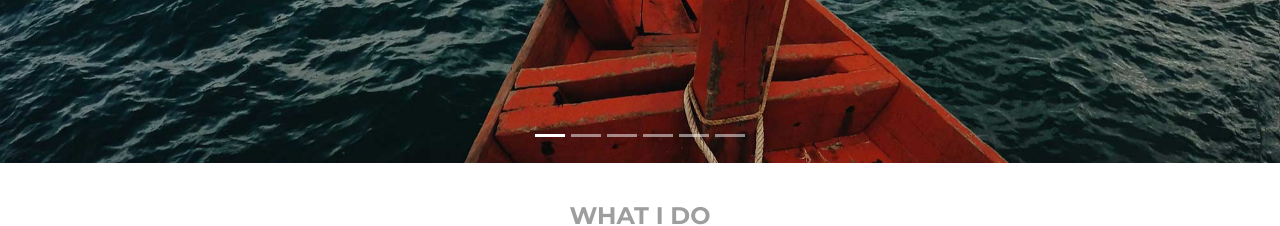
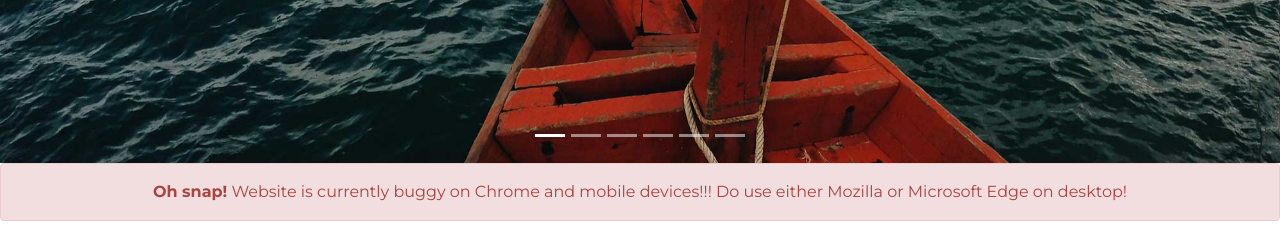
Before and after one commit to jaron-j2/webpage-2017, a plain HTML site: page index.html in a window 1280 px wide. Shown: the part 577-803 px from the top of the page. Drawn offline with nearby package versions, Linux system fonts and the light colour scheme; a script that the page names is missing.

Commit message:
Add alert for Chrome devices

```diff
--- a/index.html
+++ b/index.html
@@ -99,6 +99,9 @@
 			<span class="carousel-control-next-icon" aria-hidden="true"></span>
 			<span class="sr-only">Next</span>
 		</a>
+	</div>
+	<div class="alert alert-danger" role="alert">
+	<strong>Oh snap!</strong> Website is currently buggy on Chrome and mobile devices!!! Do use either Mozilla or Microsoft Edge on desktop!
 	</div>
 
 	<div class="container">
--- a/main.css
+++ b/main.css
@@ -216,3 +216,8 @@ h1 {
 #moreSkill {
 	display: none;
 }
+
+.alert-danger {
+	text-align: center;
+	padding: 1rem;
+}
```
